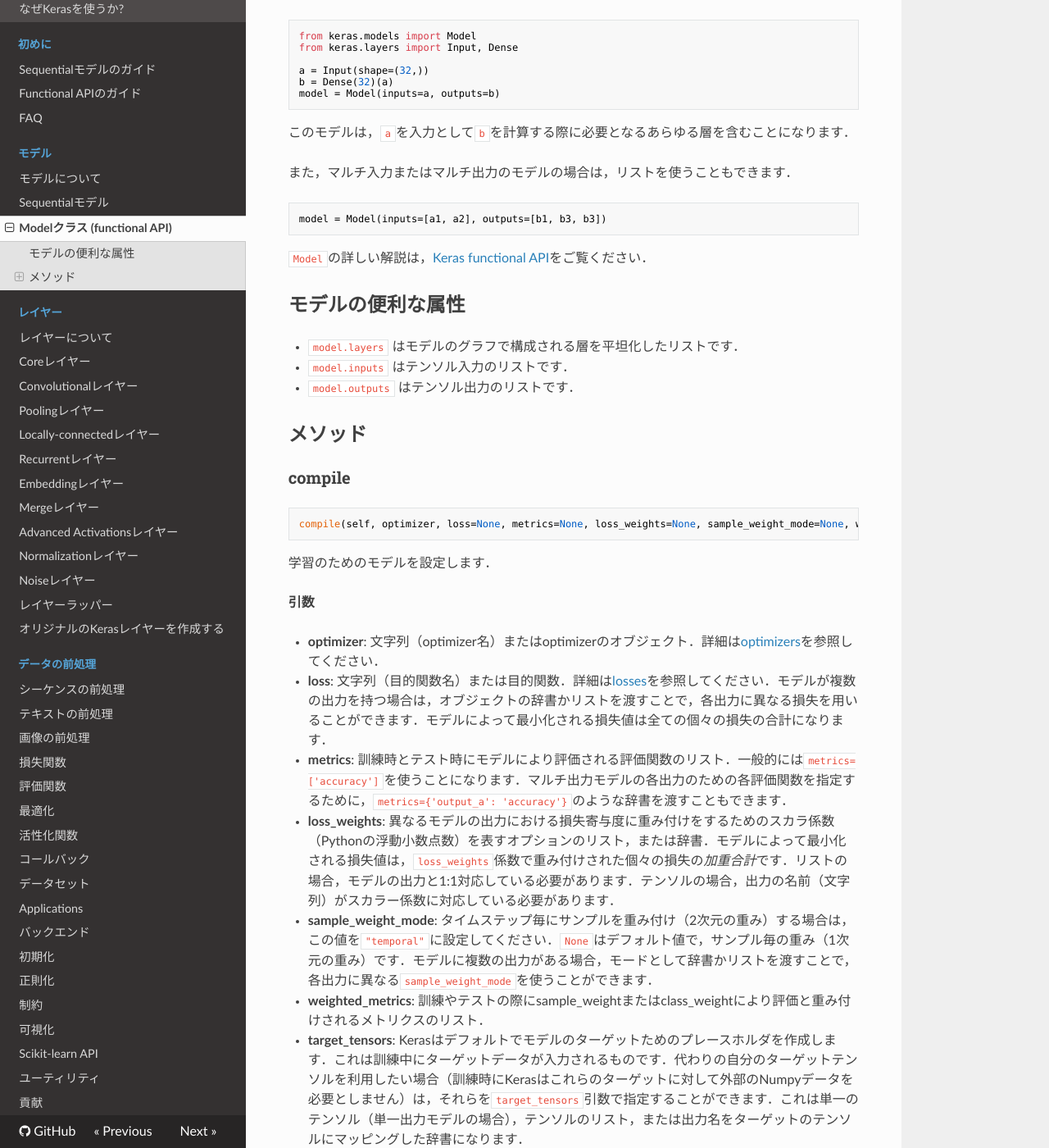
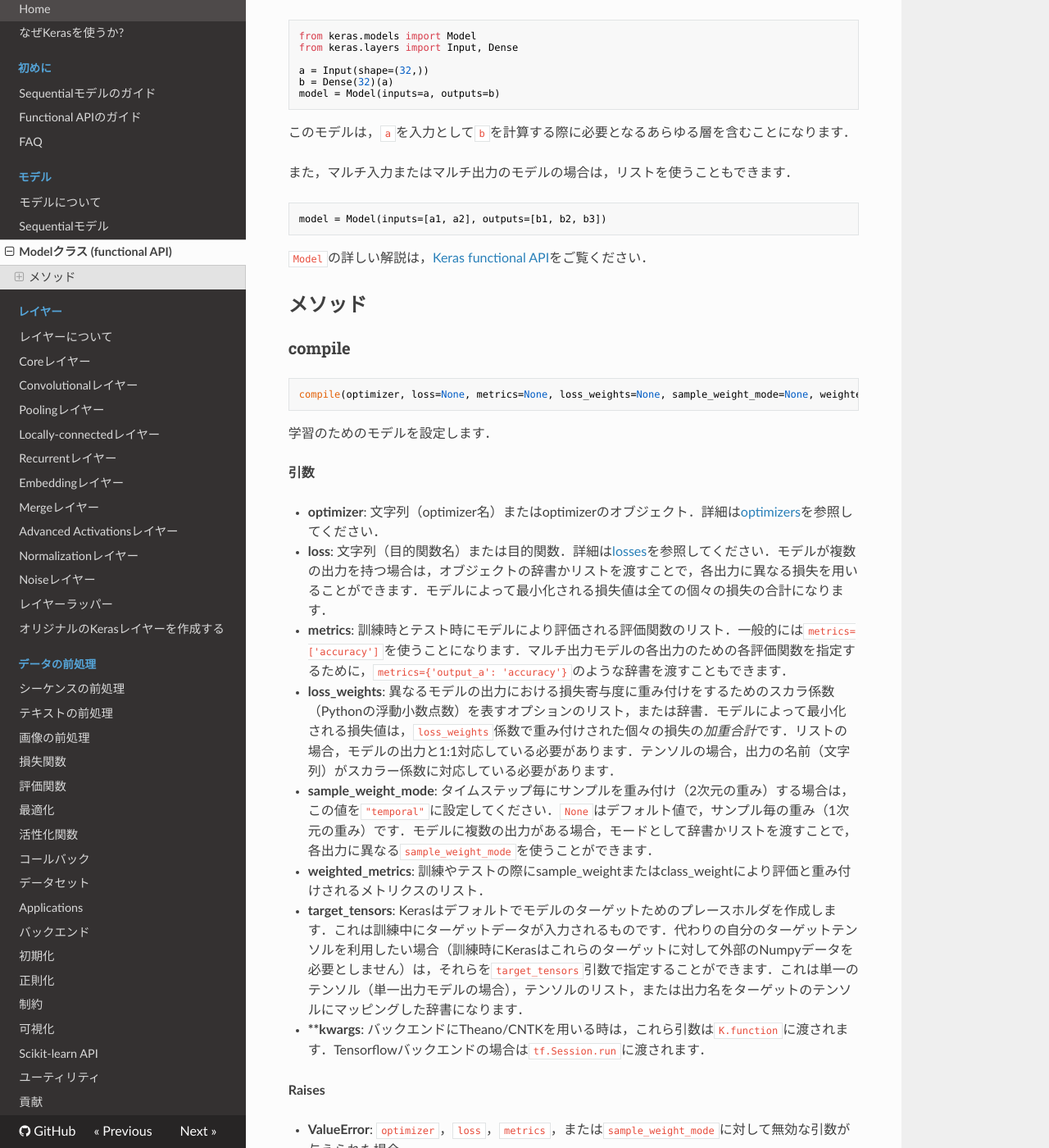
Before and after one commit to keras-team/keras-docs-ja, an MkDocs documentation site: the page built from sources/models/model.md, in a window 1280 px wide and 1400 px high, scrolled down 217 px. Shown: the whole window at 82% size. Built offline with MkDocs 1.6.1, drawn with Linux system fonts in a browser that asks for light colours; nearby versions of some CDN libraries; old or Windows-style settings are respelled for this version of MkDocs; some of the changed text lies outside the part shown.

Commit message:
Update model

````diff
--- a/sources/models/model.md
+++ b/sources/models/model.md
@@ -16,23 +16,17 @@ model = Model(inputs=a, outputs=b)
 また，マルチ入力またはマルチ出力のモデルの場合は，リストを使うこともできます．
 
 ```python
-model = Model(inputs=[a1, a2], outputs=[b1, b3, b3])
+model = Model(inputs=[a1, a2], outputs=[b1, b2, b3])
 ```
 
 `Model`の詳しい解説は，[Keras functional API](/getting-started/functional-api-guide)をご覧ください．
-
-## モデルの便利な属性
-
-- `model.layers` はモデルのグラフで構成される層を平坦化したリストです．
-- `model.inputs` はテンソル入力のリストです．
-- `model.outputs` はテンソル出力のリストです．
 
 ## メソッド
 
 ### compile
 
 ```python
-compile(self, optimizer, loss=None, metrics=None, loss_weights=None, sample_weight_mode=None, weighted_metrics=None, target_tensors=None)
+compile(optimizer, loss=None, metrics=None, loss_weights=None, sample_weight_mode=None, weighted_metrics=None, target_tensors=None)
 ```
 
 学習のためのモデルを設定します．
@@ -57,7 +51,7 @@ __Raises__
 ### fit
 
 ```python
-fit(self, x=None, y=None, batch_size=None, epochs=1, verbose=1, callbacks=None, validation_split=0.0, validation_data=None, shuffle=True, class_weight=None, sample_weight=None, initial_epoch=0, steps_per_epoch=None, validation_steps=None)
+fit(x=None, y=None, batch_size=None, epochs=1, verbose=1, callbacks=None, validation_split=0.0, validation_data=None, shuffle=True, class_weight=None, sample_weight=None, initial_epoch=0, steps_per_epoch=None, validation_steps=None)
 ```
 
 固定回数（データセットの反復）の試行でモデルを学習させます．
@@ -81,7 +75,8 @@ __引数__
 
 __戻り値__
 
-`History`インスタンス．本インスタンスの`History.history`属性は訓練時に得られた全ての情報を含みます．
+`History` オブジェクト．`History.history`属性は
+実行に成功したエポックにおける訓練の損失値と評価関数値の記録と，（適用可能ならば）検証における損失値と評価関数値も記録しています．
 
 __Raises__
 
@@ -93,7 +88,7 @@ __Raises__
 ### evaluate
 
 ```python
-evaluate(self, x=None, y=None, batch_size=None, verbose=1, sample_weight=None, steps=None)
+evaluate(x=None, y=None, batch_size=None, verbose=1, sample_weight=None, steps=None)
 ```
 
 テストモードにおいて，モデルの損失値と評価値を返します．
@@ -118,7 +113,7 @@ __戻り値__
 ### predict
 
 ```python
-predict(self, x, batch_size=None, verbose=0, steps=None)
+predict(x, batch_size=None, verbose=0, steps=None)
 ```
 
 入力サンプルに対する予測の出力を生成します．
@@ -130,7 +125,7 @@ __引数__
 - __x__: Numpy配列の入力データ（もしくはモデルが複数の出力を持つ場合はNumpy配列のリスト）．
 - __batch_size__: 整数値．指定しなければデフォルトで32になります．
 - __verbose__: 進行状況の表示モードで，0または1．
-- __steps__: 整数または`None`．評価ラウンド終了を宣言するまでの総ステップ数（サンプルのバッチ）．デフォルト値の`None`ならば無視されます．
+- __steps__: 予測ラウンド終了を宣言するまでの総ステップ数（サンプルのバッチ）．デフォルト値の`None`ならば無視されます．
 
 __戻り値__
 
@@ -145,7 +140,7 @@ __Raises__
 ### train_on_batch
 
 ```python
-train_on_batch(self, x, y, sample_weight=None, class_weight=None)
+train_on_batch(x, y, sample_weight=None, class_weight=None)
 ```
 
 単一バッチデータにつき一度の勾配更新を行います．
@@ -166,7 +161,7 @@ __戻り値__
 ### test_on_batch
 
 ```python
-test_on_batch(self, x, y, sample_weight=None)
+test_on_batch(x, y, sample_weight=None)
 ```
 
 サンプルの単一バッチでモデルをテストします．
@@ -188,7 +183,7 @@ __戻り値__
 ### predict_on_batch
 
 ```python
-predict_on_batch(self, x)
+predict_on_batch(x)
 ```
 
 サンプルの単一バッチに関する予測を返します．
@@ -206,10 +201,10 @@ __戻り値__
 ### fit_generator
 
 ```python
-fit_generator(self, generator, steps_per_epoch=None, epochs=1, verbose=1, callbacks=None, validation_data=None, validation_steps=None, class_weight=None, max_queue_size=10, workers=1, use_multiprocessing=False, shuffle=True, initial_epoch=0)
+fit_generator(generator, steps_per_epoch=None, epochs=1, verbose=1, callbacks=None, validation_data=None, validation_steps=None, class_weight=None, max_queue_size=10, workers=1, use_multiprocessing=False, shuffle=True, initial_epoch=0)
 ```
 
-Pythonジェネレータによりバッチ毎に生成されたデータでモデルを訓練します．
+Pythonジェネレータ（または`Sequence`のインスタンス）によりバッチ毎に生成されたデータでモデルを訓練します．
 
 本ジェネレータは効率性のためモデルに並列して実行されます．例えば，モデルをGPUで学習させながらCPU上で画像のリアルタイムデータ拡張を行うことができるようになります．
 
@@ -262,16 +261,12 @@ model.fit_generator(generate_arrays_from_file('/my_file.txt'),
                     steps_per_epoch=10000, epochs=10)
 ```
 
-__Raises__
-
-- __ValueError__: ジェネレータが無効なフォーマットのデータを使用した場合．
-
 ----
 
 ### evaluate_generator
 
 ```python
-evaluate_generator(self, generator, steps=None, max_queue_size=10, workers=1, use_multiprocessing=False)
+evaluate_generator(generator, steps=None, max_queue_size=10, workers=1, use_multiprocessing=False, verbose=0)
 ```
 
 データジェネレータでモデルを評価します．
@@ -299,7 +295,7 @@ __Raises__
 ### predict_generator
 
 ```python
-predict_generator(self, generator, steps=None, max_queue_size=10, workers=1, use_multiprocessing=False, verbose=0)
+predict_generator(generator, steps=None, max_queue_size=10, workers=1, use_multiprocessing=False, verbose=0)
 ```
 
 データジェネレータから得た入力サンプルに対する予測を生成します．
@@ -328,10 +324,12 @@ __Raises__
 ### get_layer
 
 ```python
-get_layer(self, name=None, index=None)
+get_layer(name=None, index=None)
 ```
 
 （ユニークな）名前，またはインデックスに基づきレイヤーを探します．
+
+`name`と`index`の両方が与えられた場合，`index`が優先されます．
 
 インデックスはボトムアップの幅優先探索の順番に基づきます．
 
````
Also changed, not shown: other parts of sources/models/model.md (+6 -1 lines).
